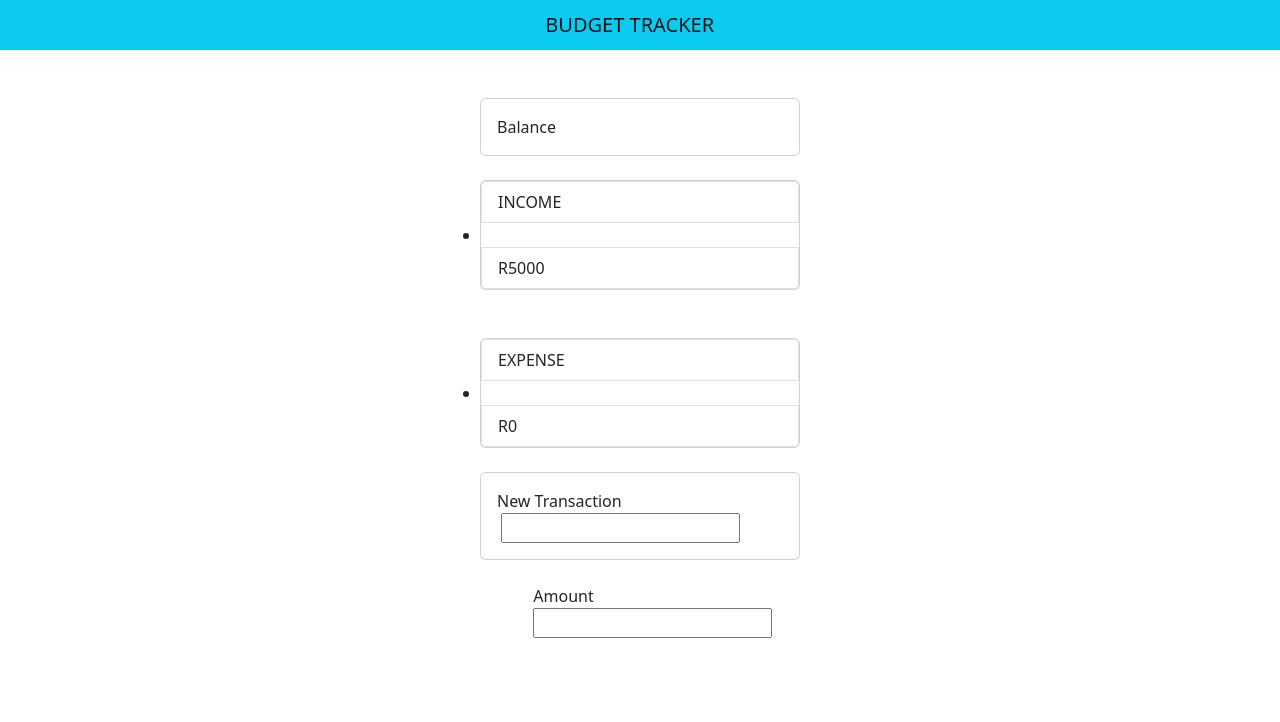
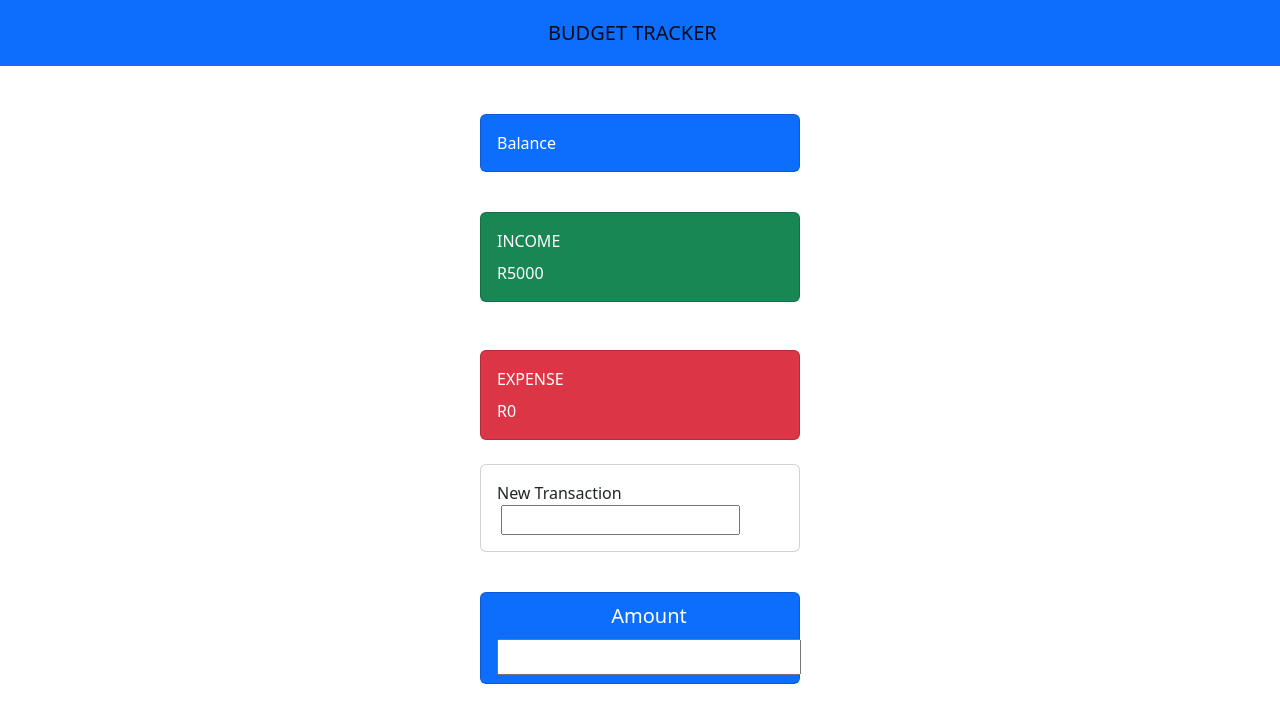
Before and after one commit to The-DigitalAcademy/snesho-budget-tracker, a plain HTML site: page index.html in a window 1280 px wide. Drawn offline with nearby package versions, Linux system fonts and the light colour scheme.

Commit message:
script.js added

```diff
--- a/index.html
+++ b/index.html
@@ -8,35 +8,33 @@
   </head>
   <body>
  <!-- As a heading -->
-<nav class="navbar bg-info">
+<nav class="navbar text-bg-primary p-3">
     <div class="container-fluid d-grid gap-2 col-2 mx-auto">
       <span class="navbar-brand mb-0 h1">BUDGET TRACKER</span>
     </div>
   </nav>
 <br><br>
-<div class="card d-grid gap-2 col-6 mx-auto" style="width: 20rem;">
+<div class="card card text-bg-primary mb-3 d-grid gap-2 col-6 mx-auto" style="width: 20rem;">
     <div class="card-body">
         <li class="list-group-item">Balance</li>
     </div>
   </div>
 <br>
-      <div class="card d-grid gap-2 col-6 mx-auto" style="width: 20rem;">
-        <ul class="list-group list-group-flush;">
+      <div class="card text-bg-success p-3 d-grid gap-2 col-6 mx-auto" style="width: 20rem;">
           <li class="list-group-item">INCOME</li>
-          <li></li>
+
           <li class="list-group-item">R5000</li>
         </ul>
       </div>
 <br><br>
-      <div class="card d-grid gap-2 col-6 mx-auto" style="width: 20rem;">
-        <ul class="list-group list-group-flush;">
+      <div class="card text-bg-danger p-3 d-grid gap-2 col-6 mx-auto" style="width: 20rem;">
           <li class="list-group-item">EXPENSE</li>
-          <li></li>
+
           <li class="list-group-item">R0</li>
         </ul>
       </div>
       <br>
-      <div class="card d-grid gap-2 col-6 mx-auto" style="width: 20rem;">
+      <div class="card card text-bg-sucesses mb-3 d-grid gap-2 col-6 mx-auto" style="width: 20rem;">
         <div class="card-body">
             <li class="list-group-item">New Transaction</li>
             <label for="name"></label>
@@ -44,12 +42,10 @@
         </div>
       </div>
       <br>
-      <div class="form-container d-grid gap-2 col-2 mx-auto">
-        <form>
+      <div class="form-container card text-bg-primary mb-3 d-grid gap-2 col-2 mx-auto btn btn-primary btn-lg" style="width: 20rem;">
             <label for="amount">Amount</label>
             <input id="amount" type="number">
-        </form>
-    </div>
+        </div>
     <script src="https://cdn.jsdelivr.net/npm/bootstrap@5.2.0-beta1/dist/js/bootstrap.bundle.min.js" integrity="sha384-pprn3073KE6tl6bjs2QrFaJGz5/SUsLqktiwsUTF55Jfv3qYSDhgCecCxMW52nD2" crossorigin="anonymous"></script>
   </body>
 </html>
```
Also changed, not shown: script.js (+8 -0 lines).
